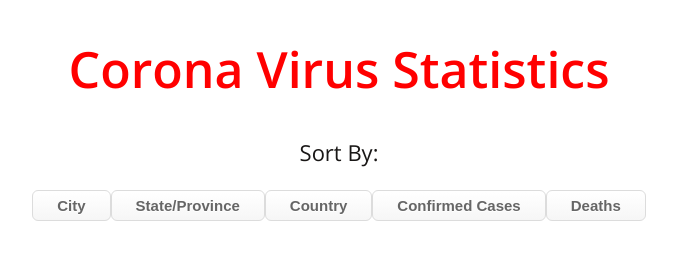
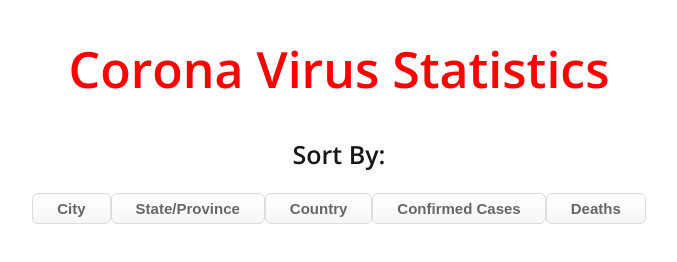
Before and after one commit to jmjoshua/random, a plain HTML site: page index.html in a window 1280 px wide. Shown: the full height of the page, 301-978 px from the left. Drawn offline with nearby package versions, Linux system fonts and the light colour scheme; no server answers.

Commit message:
- Changed paragraph 'sortby' to a h2

```diff
--- a/index.html
+++ b/index.html
@@ -15,7 +15,7 @@
     <header>
         <div class="content-wrap">
           <h1 class="centeredLabel">Corona Virus Statistics </h1>
-              <p class="sortByLabel centeredLabel">Sort By:</p>
+              <h2 class="sortByLabel centeredLabel">Sort By:</h2>
               <div class="sortButtonContainer">
                 <button class="sortButton" onclick="sortByCity()" id="cityButton">City</button>
                 <button class="sortButton" onclick="sortByState()">State/Province</button>
--- a/style.css
+++ b/style.css
@@ -22,7 +22,8 @@ h1 {
   justify-content: center;
 }
 .sortByLabel {
-  font-size: 22px;
+  font-size: 25px;
+
 }
 /* -------- Sort Button Container Style --------------- */
 .sortButtonContainer {
```
